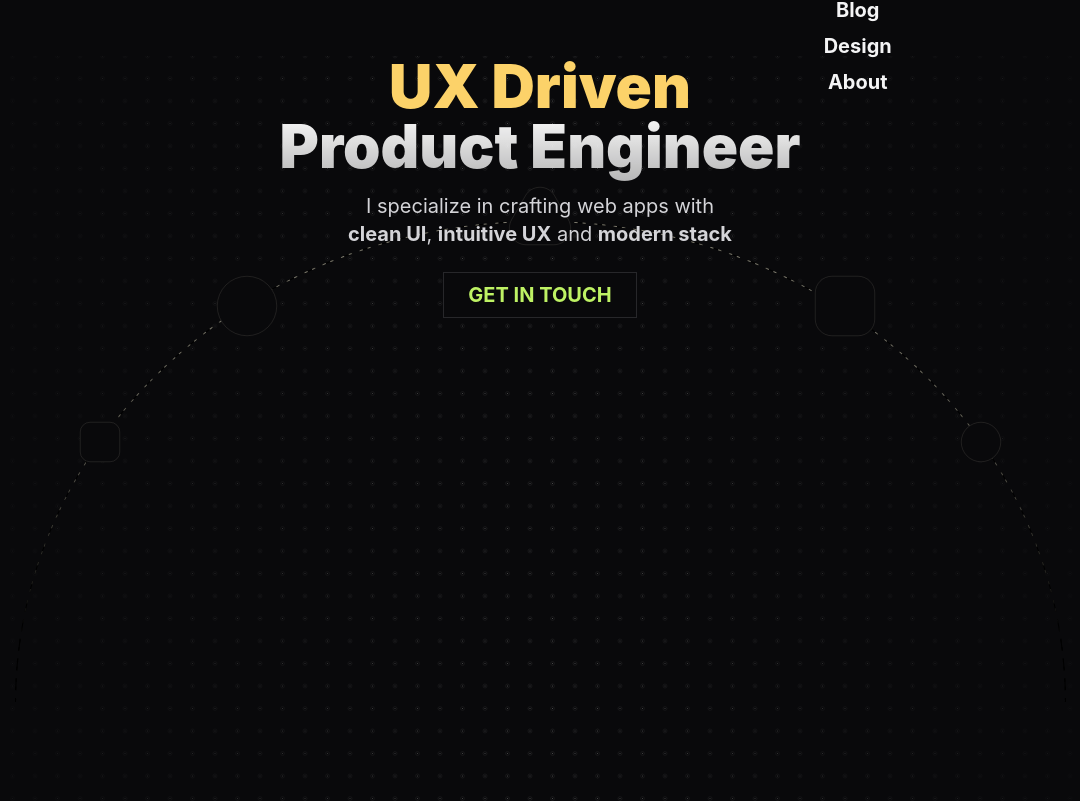
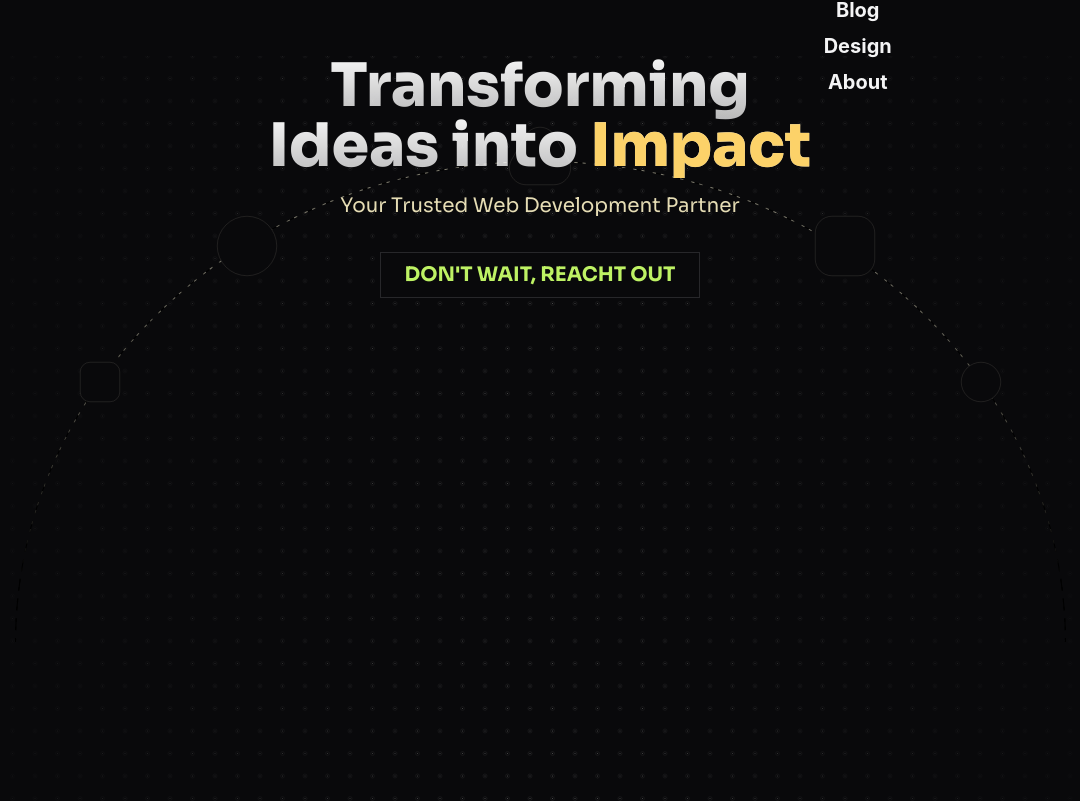
Before and after one commit to Ali-Hussein-dev/Ali-Hussein-dev, a Next.js app: page / in a window 1280 px wide. Shown: the top 801 px of the page, without its empty margins (100-1180 px from the left). Built offline with nearby package versions, Linux system fonts and the light colour scheme; what tailwind-custom-utilities, tailwindcss-highlights would draw is missing.

Commit message:
style: tweak the UI

```diff
--- a/src/components/Hero.tsx
+++ b/src/components/Hero.tsx
@@ -5,27 +5,23 @@ export const Hero = () => {
   return (
     <div
       className={
-        "[background-image:url('/hero-bg.svg')] bg-no-repeat mx-auto bg-center"
+        "[background-image:url('/hero-bg.svg')] bg-no-repeat mx-auto bg-center md:-translate-y-14"
       }
     >
       <section className="xs:pb-4 relative grid place-items-center">
-        <div className="flex-col-center prose h-[95svh]">
-          <div className="mx-auto flex-col-center">
-            <h1 className="mb-4 text-4xl font-custom md:text-5xl lg:text-6xl  text-center font-black">
-              <span className="text-theme-primary block">UX Driven</span>
+        <div className="flex-col-center prose h-[94svh]">
+          <div className="mx-auto flex-col-center font-sora md:translate-y-14">
+            <h1 className="mb-4 text-4xl md:text-5xl lg:text-6xl text-center font-black">
               <span className="bg-gradient-to-b from-white to-white/70 bg-clip-text text-transparent">
-                Product Engineer
+                Transforming <br /> Ideas into{' '}
+                <span className="text-theme-primary">Impact</span>
               </span>
             </h1>
-            <div className="mb-6 leading-6 text-zinc-300 md:text-xl text-center max-w-2xl">
-              I specialize in crafting web apps with
-              <span className="text-zinc-300 block">
-                <strong>clean UI</strong>, <strong>intuitive UX</strong> and{' '}
-                <strong>modern stack</strong>
-              </span>
-            </div>
+            <p className="mb-8 leading-6 text-theme-secondary md:text-xl text-center ">
+              Your Trusted Web Development Partner
+            </p>
             <AnchorButton href="mailto: ali.hussein.pre@gmail.com">
-              Get in touch
+              {"Don't Wait,  Reacht out"}
             </AnchorButton>
           </div>
         </div>
--- a/src/components/benefits/Benefits.tsx
+++ b/src/components/benefits/Benefits.tsx
@@ -83,7 +83,7 @@ const Card_12 = ({ i, title, description }: CardProps) => {
 //======================================
 export const Benefits = () => {
   return (
-    <div className="pb-5 max-w-[54rem] mx-auto">
+    <div className="md:py-16 py-8 max-w-[54rem] mx-auto">
       <div className="mb-4 ">
         <h2 className="font-bold text-3xl text-theme-secondary text-center">
           <span className="text-theme-primary">Benefits</span> <br />
```
